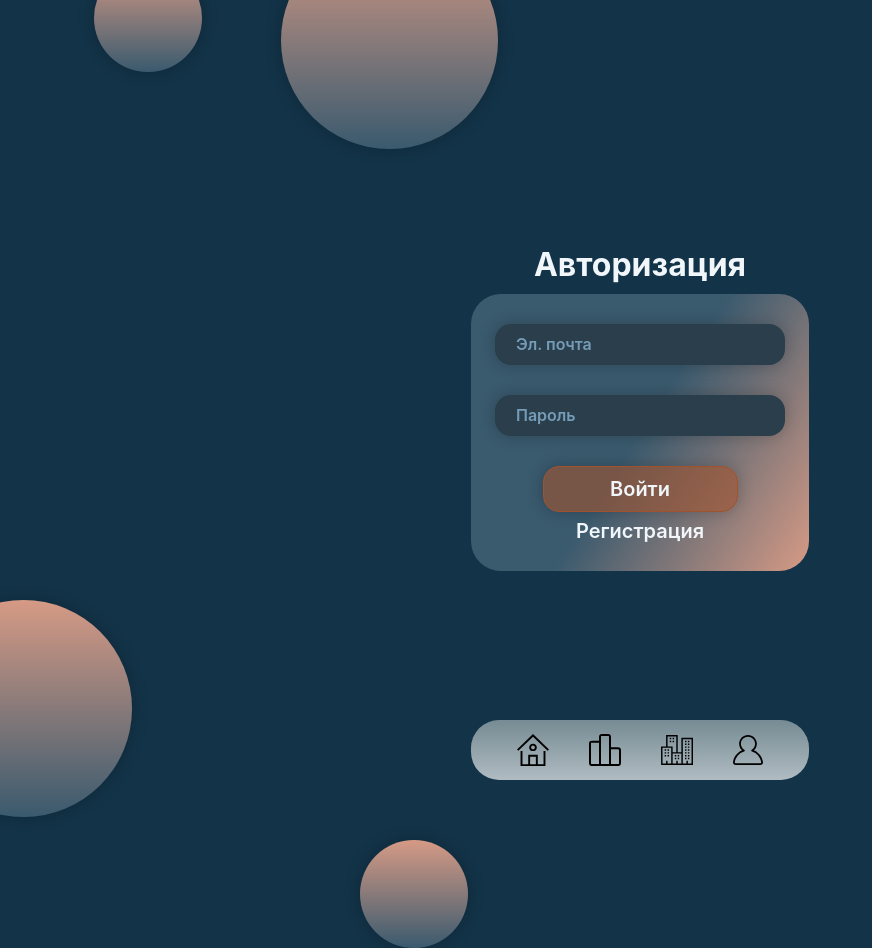
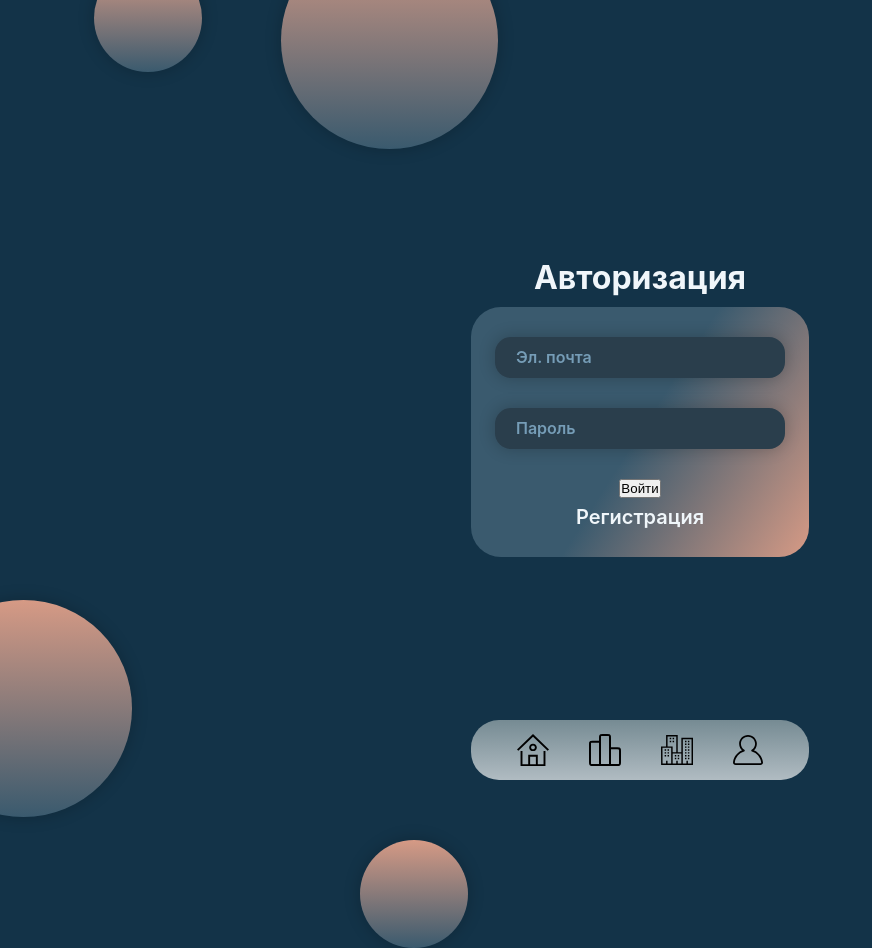
Before and after one commit to SV0L04ch/AI-Powered-Habit-Tracker-mobile-app, a React (Vite) app: page /login in a window 1280 px wide. Shown: the whole page, without its empty margins (0-872 px from the left). Built offline with nearby package versions, Linux system fonts and the light colour scheme.

Commit message:
fix buttons

```diff
--- a/src/components/Button/Button.jsx
+++ b/src/components/Button/Button.jsx
@@ -1,10 +1,10 @@
 import React from 'react'
 import styles from './Button.module.scss'
 
-const Button = ({ children, variant, disabled = false, onClick}) => {
+const Button = ({ children, variant, disabled = false, type = "button", onClick, ...rest}) => {
     const className = `${styles.btn} ${styles[`${variant}`|| '']}`
   return (
-    <button className={className} disabled = {disabled} onClick={onClick}>{children}</button>
+    <button type={type} className={className} disabled = {disabled} onClick={onClick} {...rest}>{children}</button>
   )
 }
 
```
